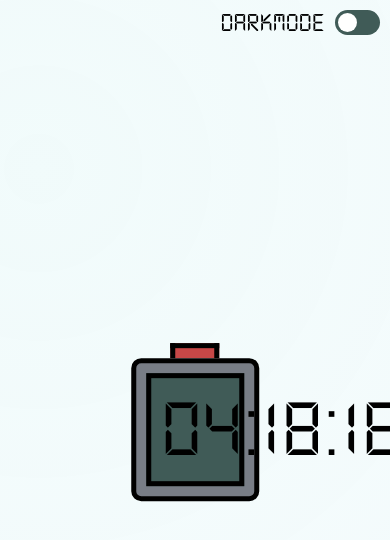
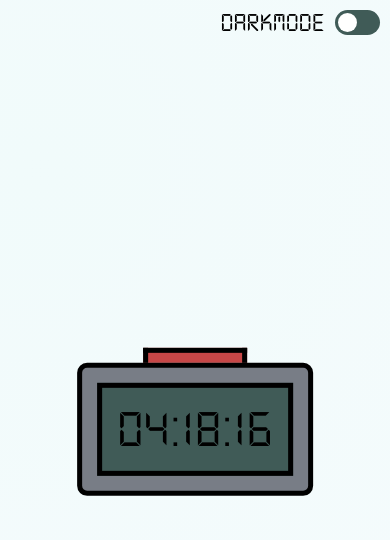
Before and after one commit to kaykiletieri/Clock, a plain HTML site: page index.html in a window 390 px wide. Drawn offline with Linux system fonts and the light colour scheme.

Commit message:
:bug: fix: Responsive

```diff
--- a/assets/css/style.css
+++ b/assets/css/style.css
@@ -80,7 +80,6 @@ html, body {
     flex-direction: column;
     justify-content: center;
     align-items: center;
-    width: 25%;
 }
 
 #detalhe {
@@ -92,9 +91,10 @@ html, body {
 }
 
 #relogio {
+    box-sizing: border-box;
     width: 100%;
     height: 100%;
-    padding: 10px;
+    padding: 15px;
     background-color: #787d86;
     border: solid 5px #000;
     border-radius: 10px;
@@ -108,9 +108,9 @@ html, body {
     flex-direction: row;
     justify-content: space-between;
     align-items: center;
-    padding: 10px;
+    padding: 15px;
     font-family: Digital, sans-serif;
-    font-size: 62pt;
+    font-size: max(10vw, 40pt);
     border: solid 5px #000;
 }
 
```
